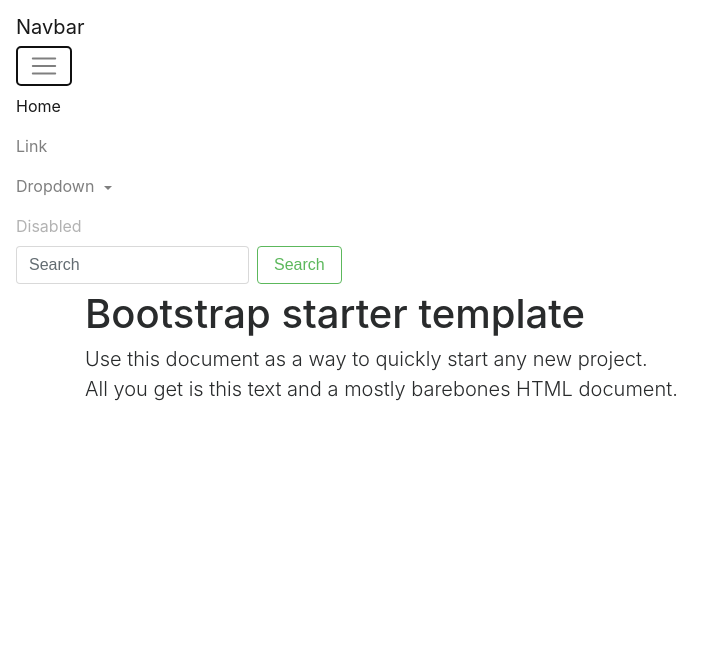
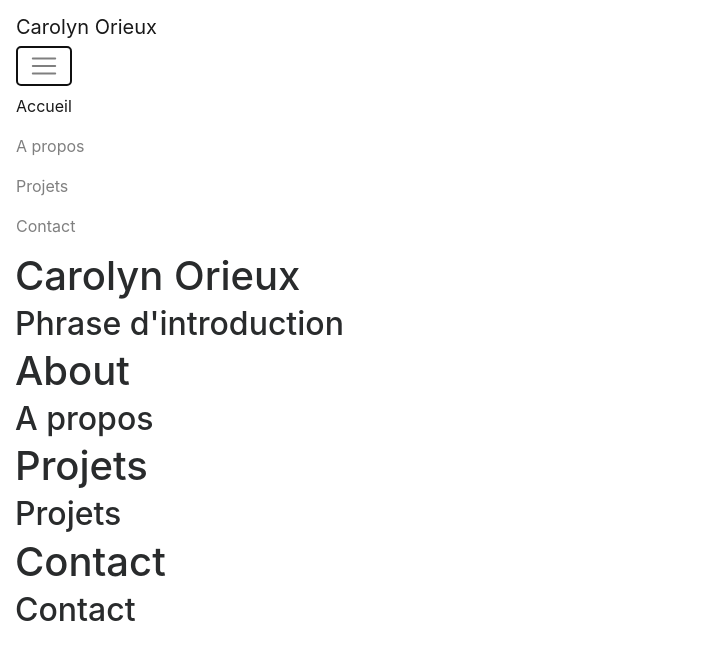
Before and after one commit to CarolynOo/bootstrap-landing-page, a plain HTML site: page index.html in a window 1280 px wide. Both pictures are taken after a click on the button "Toggle navigation". Shown: the whole page, without its empty margins (0-718 px from the left). Drawn offline with nearby package versions, Linux system fonts and the light colour scheme.

Commit message:
index.html : integrer bootstrap + architecture du site

```diff
--- a/index.html
+++ b/index.html
@@ -19,49 +19,69 @@
   <body>
 
     <nav class="navbar navbar-expand-lg navbar-light bg-light">
-  <a class="navbar-brand" href="#">Navbar</a>
+
+      <a class="navbar-brand" href="#">Carolyn Orieux</a>
       <button class="navbar-toggler" type="button" data-toggle="collapse" data-target="#navbarSupportedContent" aria-controls="navbarSupportedContent" aria-expanded="false" aria-label="Toggle navigation">
         <span class="navbar-toggler-icon"></span>
       </button>
 
       <div class="collapse navbar-collapse" id="navbarSupportedContent">
-    <ul class="navbar-nav mr-auto">
+
+        <ul class="navbar-nav ml-auto">
+
           <li class="nav-item active">
-        <a class="nav-link" href="#">Home <span class="sr-only">(current)</span></a>
+            <a class="nav-link" href="#"> Accueil<span class="sr-only">(current)</span></a>
           </li>
+
           <li class="nav-item">
-        <a class="nav-link" href="#">Link</a>
+            <a class="nav-link" href="#about">A propos</a>
           </li>
-      <li class="nav-item dropdown">
-        <a class="nav-link dropdown-toggle" href="#" id="navbarDropdown" role="button" data-toggle="dropdown" aria-haspopup="true" aria-expanded="false">
-          Dropdown
-        </a>
-        <div class="dropdown-menu" aria-labelledby="navbarDropdown">
-          <a class="dropdown-item" href="#">Action</a>
-          <a class="dropdown-item" href="#">Another action</a>
-          <div class="dropdown-divider"></div>
-          <a class="dropdown-item" href="#">Something else here</a>
+
+           <li class="nav-item">
+            <a class="nav-link" href="#project">Projets</a>
+          </li>
+
+           <li class="nav-item">
+            <a class="nav-link" href="#contact">Contact</a>
+          </li>
+
+        </ul>
+
       </div>
-      </li>
-      <li class="nav-item">
-        <a class="nav-link disabled" href="#">Disabled</a>
-      </li>
-    </ul>
-    <form class="form-inline my-2 my-lg-0">
-      <input class="form-control mr-sm-2" type="search" placeholder="Search" aria-label="Search">
-      <button class="btn btn-outline-success my-2 my-sm-0" type="submit">Search</button>
-    </form>
-  </div>
+
     </nav>
 
-    <div class="container">
+    <main class="container-fluid">
 
-      <div class="starter-template">
-        <h1>Bootstrap starter template</h1>
-        <p class="lead">Use this document as a way to quickly start any new project.<br> All you get is this text and a mostly barebones HTML document.</p>
+      <div class="presentation">
+        <h1>Carolyn Orieux</h1>
+        <h2>Phrase d'introduction</h2>
       </div>
 
-    </div><!-- /.container -->
+
+      <div id="about">
+        <h1>About</h1>
+        <h2>A propos</h2>
+      </div>
+
+      <div id="project">
+        <h1>Projets</h1>
+        <h2>Projets</h2>
+      </div>
+
+      <div id="contact">
+        <h1>Contact</h1>
+        <h2>Contact</h2>
+      </div>
+
+
+    </main><!-- /.container -->
+
+    <footer>
+
+
+
+    </footer>
 
 
     <!-- Bootstrap core JavaScript
```
Lines whose indentation alone changed are shown as unchanged.
